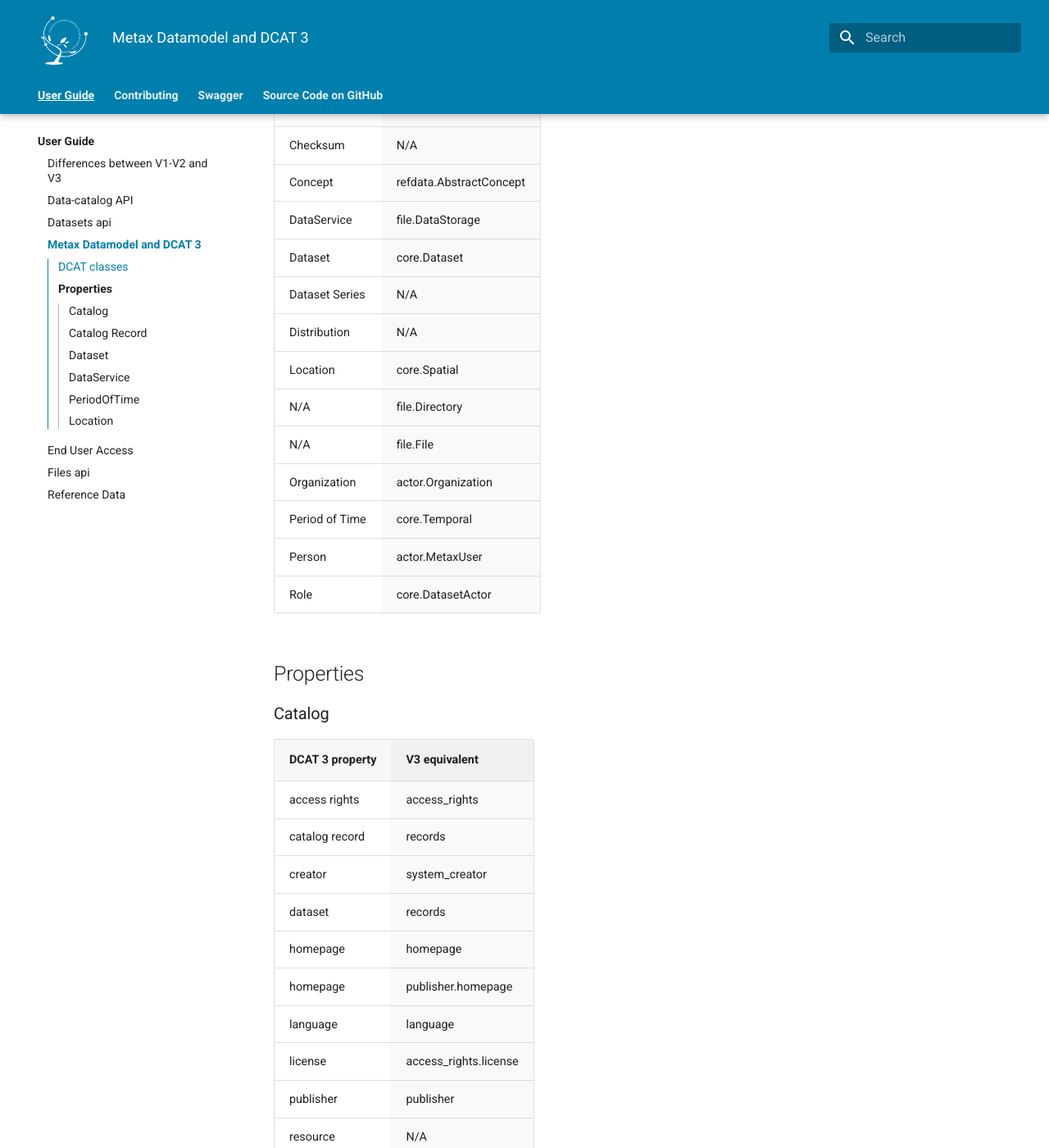
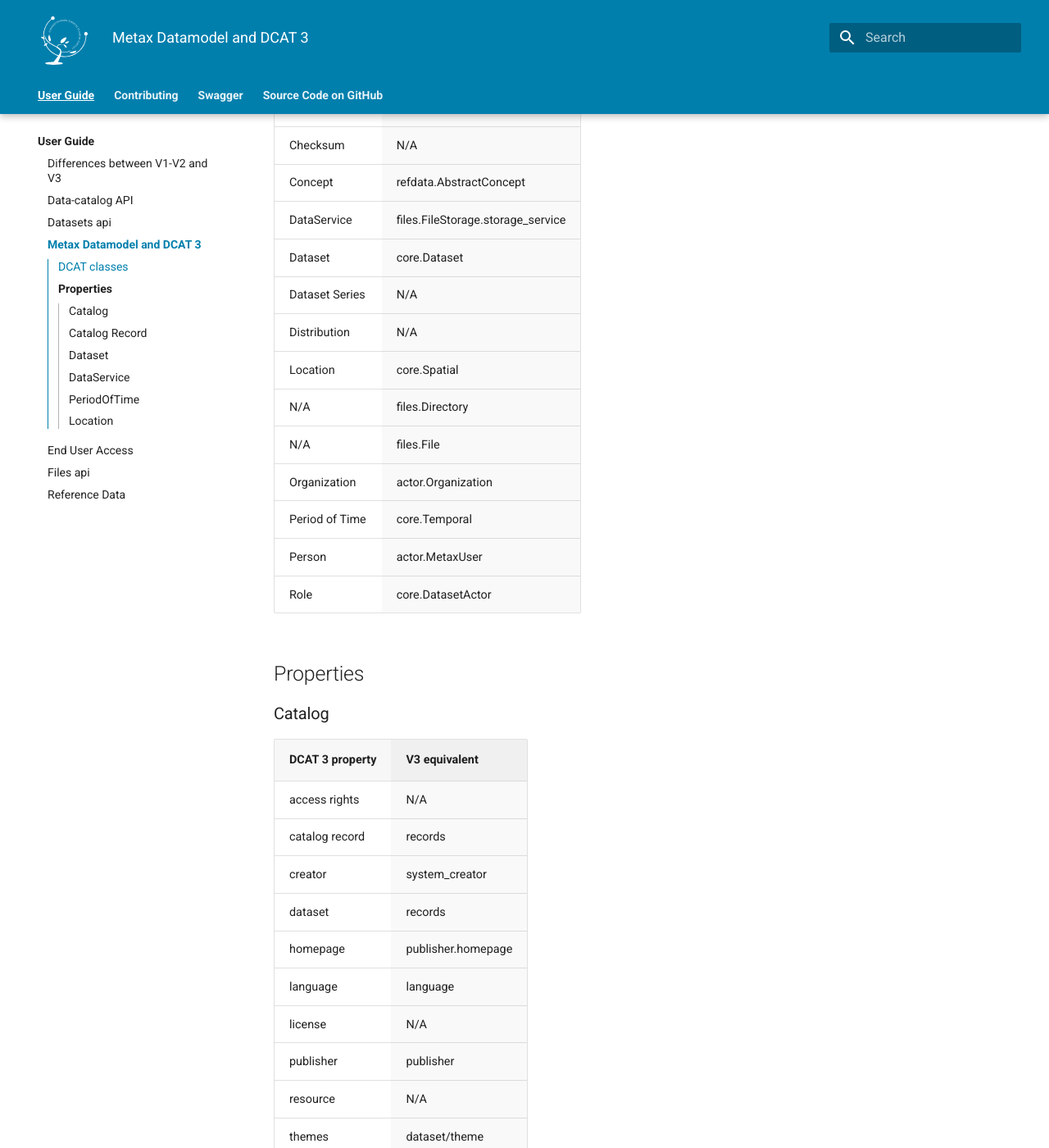
Before and after one commit to CSCfi/fairdata-metax-v3, an MkDocs documentation site: the page built from docs/user-guide/differences-from-dcat.md, in a window 1280 px wide and 1400 px high, scrolled down 572 px. Shown: the whole window at 82% size. Built offline with MkDocs 1.6.1 and Material for MkDocs 9.7.7, drawn with Linux system fonts in a browser that asks for light colours; comment, search, counter and statistics services are not loaded; some of the changed text lies outside the part shown.

```diff
--- a/docs/user-guide/differences-from-dcat.md
+++ b/docs/user-guide/differences-from-dcat.md
@@ -9,23 +9,23 @@ Metax is fully compatible with DCAT 3 data-model, but has some minor variations
 
 This comparison is comparing DCAT concepts to equivalent Metax database Models. V3 classes have Django application name in front of them.
 
-| DCAT 3 class   | V3 equivalent           |
-|----------------|-------------------------|
-| Catalog        | core.DataCatalog        |
-| CatalogRecord  | core.CatalogRecord      |
-| Checksum       | N/A                     |
-| Concept        | refdata.AbstractConcept |
-| DataService    | file.DataStorage        |
-| Dataset        | core.Dataset            |
-| Dataset Series | N/A                     |
-| Distribution   | N/A                     |
-| Location       | core.Spatial            |
-| N/A            | file.Directory          |
-| N/A            | file.File               |
-| Organization   | actor.Organization      |
-| Period of Time | core.Temporal           |
-| Person         | actor.MetaxUser         |
-| Role           | core.DatasetActor       |
+| DCAT 3 class   | V3 equivalent                     |
+|----------------|-----------------------------------|
+| Catalog        | core.DataCatalog                  |
+| CatalogRecord  | core.CatalogRecord                |
+| Checksum       | N/A                               |
+| Concept        | refdata.AbstractConcept           |
+| DataService    | files.FileStorage.storage_service |
+| Dataset        | core.Dataset                      |
+| Dataset Series | N/A                               |
+| Distribution   | N/A                               |
+| Location       | core.Spatial                      |
+| N/A            | files.Directory                   |
+| N/A            | files.File                        |
+| Organization   | actor.Organization                |
+| Period of Time | core.Temporal                     |
+| Person         | actor.MetaxUser                   |
+| Role           | core.DatasetActor                 |
 
 ## Properties
 
@@ -33,14 +33,13 @@ This comparison is comparing DCAT concepts to equivalent Metax database Models.
 
 | DCAT 3 property | V3 equivalent         |
 |-----------------|-----------------------|
-| access rights   | access_rights         |
+| access rights   | N/A                   |
 | catalog record  | records               |
 | creator         | system_creator        |
 | dataset         | records               |
-| homepage        | homepage              |
 | homepage        | publisher.homepage    |
 | language        | language              |
-| license         | access_rights.license |
+| license         | N/A                   |
 | publisher       | publisher             |
 | resource        | N/A                   |
 | themes          | dataset/theme         |
```
Also changed, not shown: other parts of docs/user-guide/differences-from-dcat.md (+6 -7 lines), docs/reference/SUMMARY.md (+1 -0 lines), docs/reference/src/apps/common/filters.md (+0 -12 lines), docs/reference/src/apps/common/search.md (added, +9 -0 lines), 7 other files.
